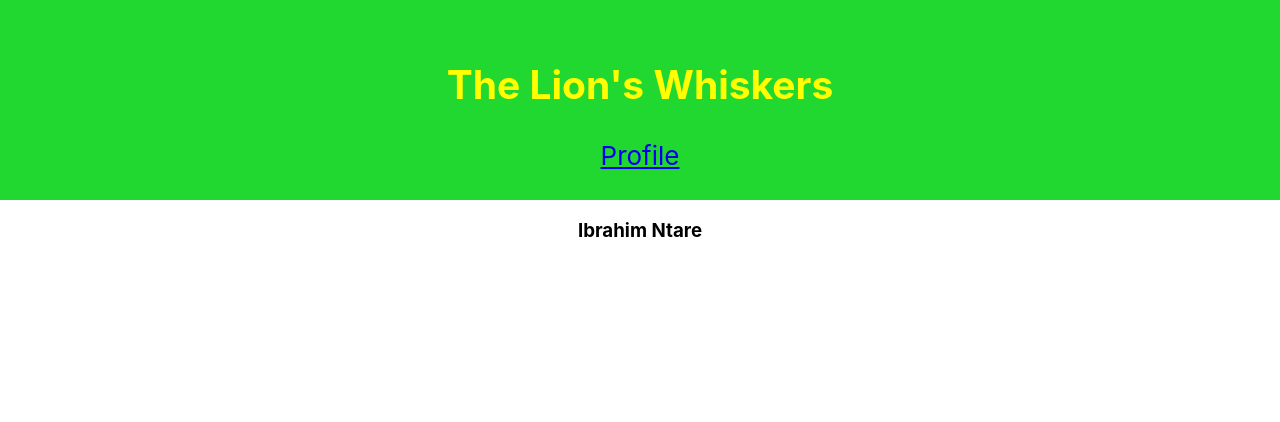
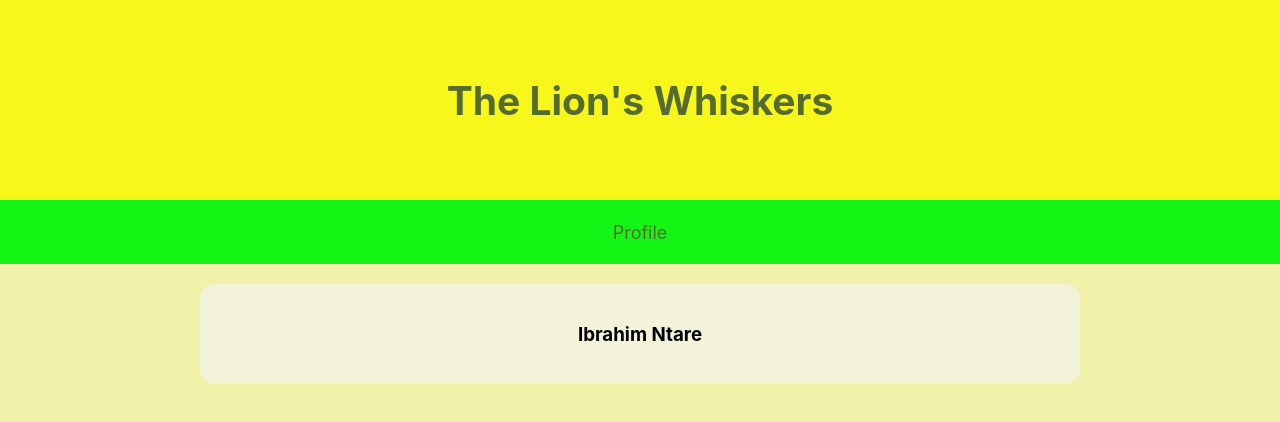
Before and after one commit to janevent/music-portfolio, a React (Create React App) app in the folder ibra-portfolio/: page /profile in a window 1280 px wide. Shown: the top 422 px of the page. Built offline with nearby package versions, Linux system fonts and the light colour scheme.

Commit message:
change color scheme

```diff
--- a/ibra-portfolio/src/App.css
+++ b/ibra-portfolio/src/App.css
@@ -1,5 +1,16 @@
 .App {
   text-align: center;
+  background-color: rgb(241, 241, 169);
+  position: absolute;
+  height: 100%;
+  width: 100%;
+  /*display: flex;
+  flex-direction: column;
+  height: 100%;*/
+}
+
+.main{
+  flex: 1 1 auto;
 }
 
 .App-logo {
@@ -14,14 +25,14 @@
 }
 
 .App-header {
-  background-color: #21d830;
+  background-color: rgb(247, 247, 28);/* #21d830;*/
   min-height: 25vh;
   display: flex;
   flex-direction: column;
   align-items: center;
   justify-content: center;
   font-size: calc(10px + 2vmin);
-  color: yellow; /*#d8c621;*/
+  color: darkolivegreen; /*#d8c621;*/
 }
 
 .App-link {
--- a/ibra-portfolio/src/App.js
+++ b/ibra-portfolio/src/App.js
@@ -9,13 +9,16 @@ function App() {
     <div className="App">
       <header className="App-header">
         <div><h2>The Lion's Whiskers</h2></div>
-        <NavigationBar />
+
       </header>
+      <NavigationBar />
+      <div className="main" >
       <BrowserRouter>
         <Switch>
           <Route path="/profile" component={Profile} />
         </Switch>
       </BrowserRouter>
+      </div>
 
     </div>
   );
--- a/ibra-portfolio/src/components/Profile.js
+++ b/ibra-portfolio/src/components/Profile.js
@@ -1,4 +1,5 @@
 import React from 'react';
+import '../styles/Profile.css';
 
 export default class Profile extends React.Component{
     constructor(){
@@ -11,7 +12,7 @@ export default class Profile extends React.Component{
 
     render(){
         return(
-            <div className={Profile}>
+            <div className="Profile">
                 <h3>{this.state.name}</h3>
                 <div className="paragraphs">{this.state.par1}</div>
             </div>
--- a/ibra-portfolio/src/styles/NavigationBar.css
+++ b/ibra-portfolio/src/styles/NavigationBar.css
@@ -0,0 +1,21 @@
+.NavigationBar{
+    font-size:large;
+    background-color: rgb(21, 245, 21);/*rgb(47, 99, 167); /*rgb(4, 131, 42);*/
+    color: darkolivegreen;
+    min-width: auto;
+    min-height: 8vh;
+    display: flex;
+    flex-direction: row;
+    align-items: center;
+    justify-content: center;
+
+   /* border-top-style: solid;
+    /*border-color:greenyellow;*/
+
+
+}
+
+a {
+    text-decoration: none;
+    color: darkolivegreen;
+}
--- /dev/null
+++ b/ibra-portfolio/src/styles/Profile.css
@@ -0,0 +1,10 @@
+.Profile{
+    background-color: rgb(243, 243, 217);
+    color: black;
+    margin: 20px;
+    padding: 20px;
+    margin-right: 200px;
+    margin-left: 200px;
+    border-style: hidden;
+    border-radius: 15px;
+}
```
Also changed, not shown: 1 other file (tests, documents, lock files or other folders).
